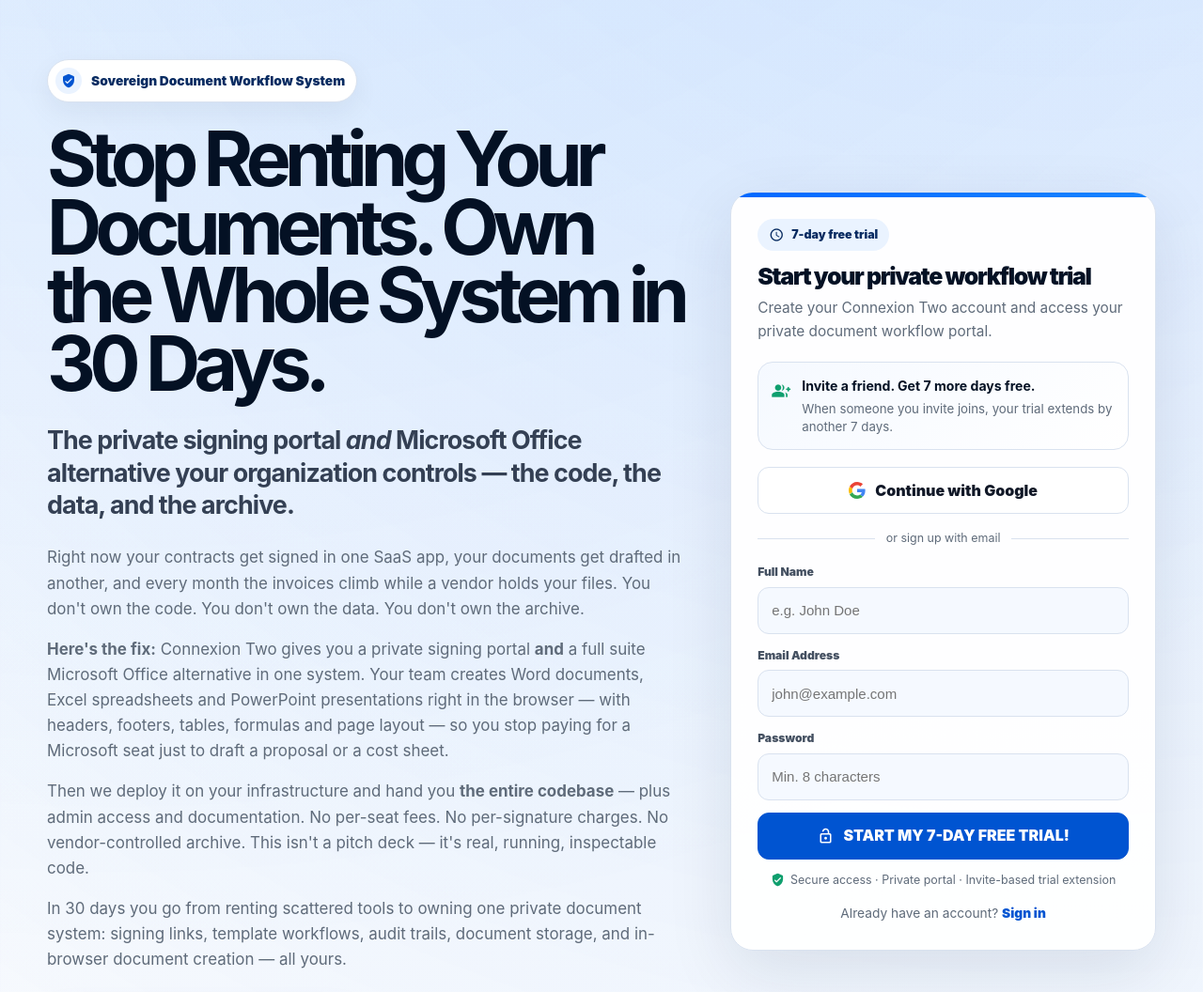
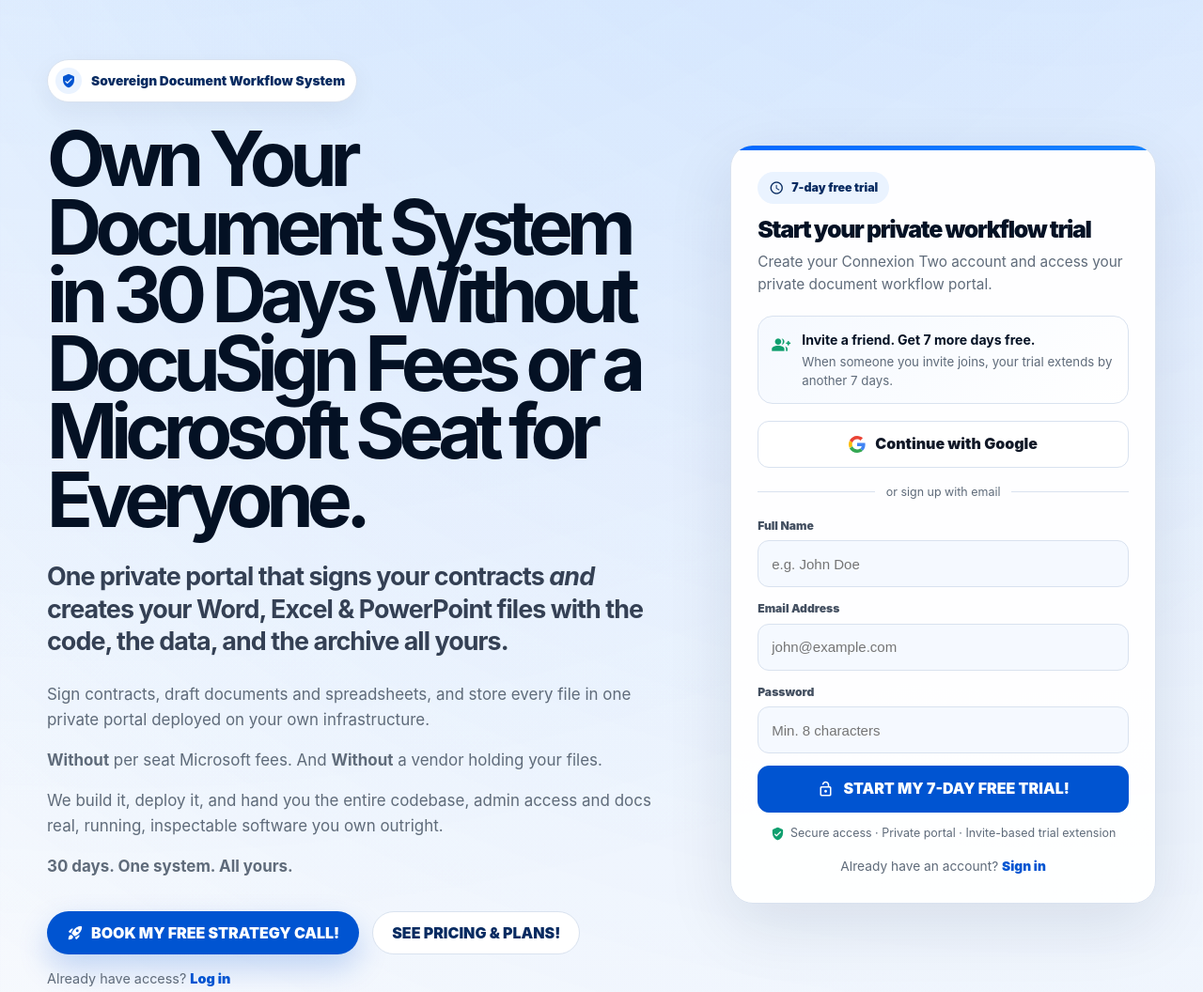
Before and after one commit to bluerocket722/ConnexionTwo, a website: page index.html in a window 1280 px wide. Shown: the part 1100-2156 px from the top of the page at 94% size. Drawn offline with nearby package versions, Linux system fonts and the light colour scheme.

Commit message:
Update index.html

```diff
--- a/index.html
+++ b/index.html
@@ -1139,11 +1139,11 @@
         <span class="c2-hero-label">Connexion Two</span>
 
         <div class="hero-title">
-          Own Your Signing &amp; Office System — Stop Renting It
+          Own Your Signing &amp; Office System, Stop Renting It
         </div>
 
         <div class="hero-subtext">
-          A private document-signing portal <strong>plus</strong> a built-in Microsoft Office alternative — create Word documents, Excel spreadsheets and PowerPoint presentations right in the browser, with the formatting you already know: headers, footers, tables, formulas and page layout. Deployed on your infrastructure, with the full source code handed to you.
+          A private document signing portal <strong>plus</strong> a built in A Full Microsoft Office alternative create DOCX, XLSX & PPTX.
         </div>
 
         <div class="hero-buttons">
@@ -1163,18 +1163,18 @@
               Sovereign Document Workflow System
             </div>
 
-            <h1>Stop Renting Your Documents. Own the Whole System in 30 Days.</h1>
-
-            <h2>The private signing portal <em>and</em> Microsoft Office alternative your organization controls — the code, the data, and the archive.</h2>
+            <h1>Own Your Document System in 30 Days Without DocuSign Fees or a Microsoft Seat for Everyone.</h1>
+
+            <h2>One private portal that signs your contracts <em>and</em> creates your Word, Excel &amp; PowerPoint files with the code, the data, and the archive all yours.</h2>
 
             <div class="hero-copy">
-              <p>Right now your contracts get signed in one SaaS app, your documents get drafted in another, and every month the invoices climb while a vendor holds your files. You don't own the code. You don't own the data. You don't own the archive.</p>
-
-              <p><strong>Here's the fix:</strong> Connexion Two gives you a private signing portal <strong>and</strong> a full suite Microsoft Office alternative in one system. Your team creates Word documents, Excel spreadsheets and PowerPoint presentations right in the browser — with headers, footers, tables, formulas and page layout — so you stop paying for a Microsoft seat just to draft a proposal or a cost sheet.</p>
-
-              <p>Then we deploy it on your infrastructure and hand you <strong>the entire codebase</strong> — plus admin access and documentation. No per-seat fees. No per-signature charges. No vendor-controlled archive. This isn't a pitch deck — it's real, running, inspectable code.</p>
-
-              <p>In 30 days you go from renting scattered tools to owning one private document system: signing links, template workflows, audit trails, document storage, and in-browser document creation — all yours.</p>
+              <p>Sign contracts, draft documents and spreadsheets, and store every file in one private portal deployed on your own infrastructure.</p>
+
+              <p><strong>Without</strong> per seat Microsoft fees. And <strong>Without</strong> a vendor holding your files.</p>
+
+              <p>We build it, deploy it, and hand you the entire codebase, admin access and docs real, running, inspectable software you own outright.</p>
+
+              <p><strong>30 days. One system. All yours.</strong></p>
             </div>
 
             <div class="hero-actions">
```
